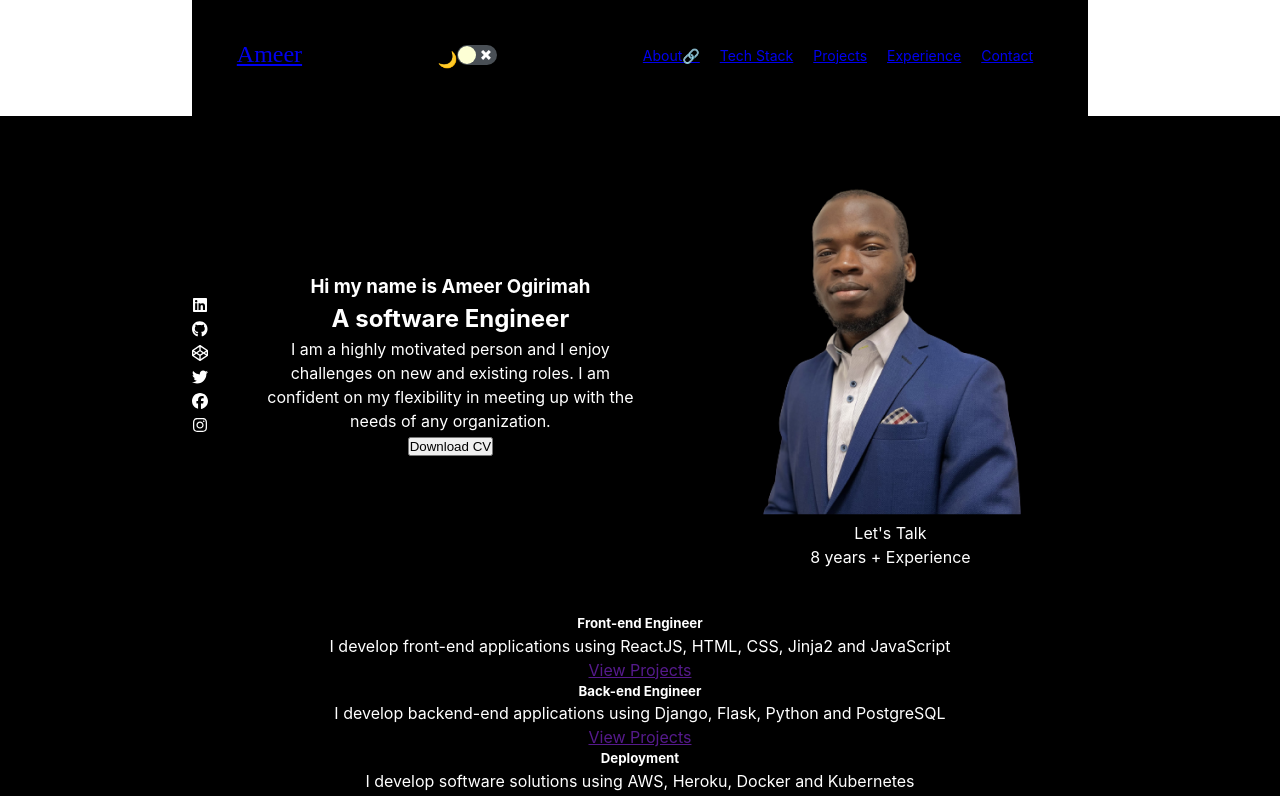
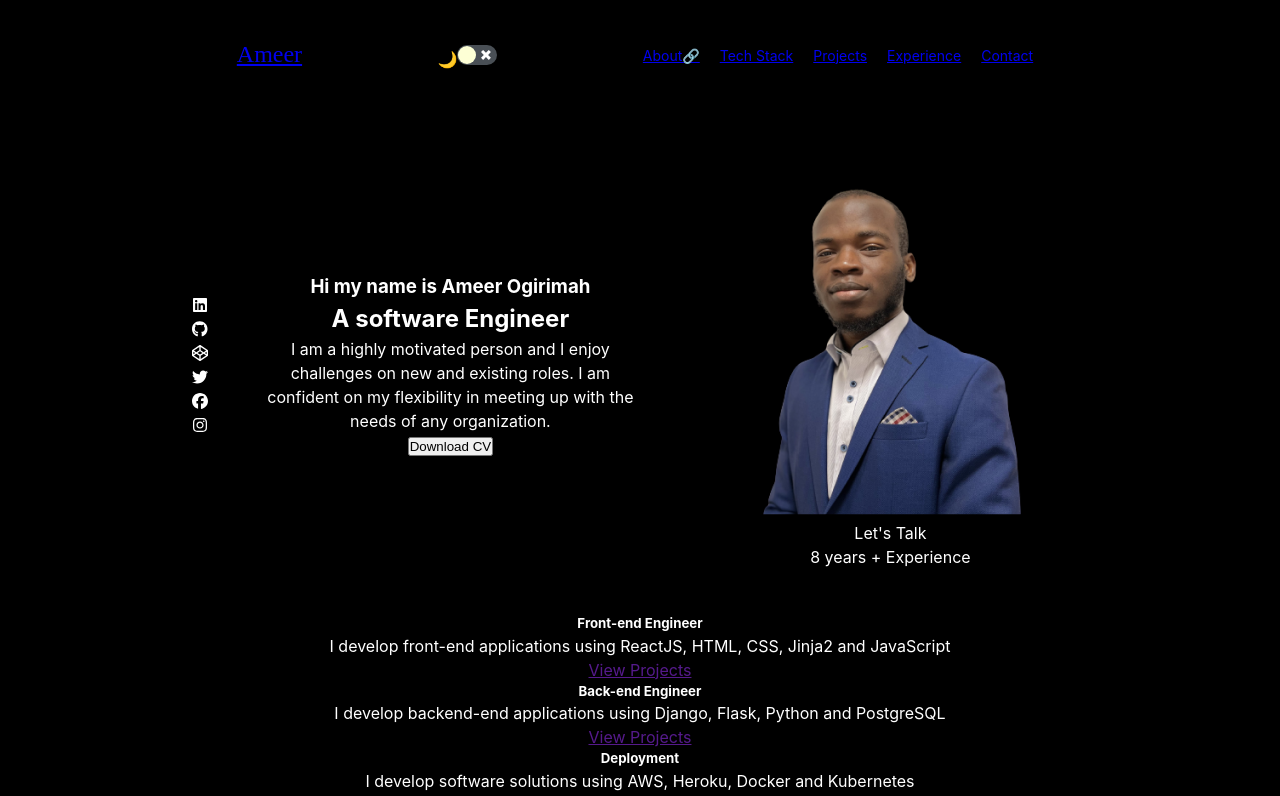
Before and after one commit to Ogirimah/potfolio, a React (Create React App) app in the folder new/: page / in a window 1280 px wide. Shown: the top 796 px of the page. Built offline with nearby package versions, Linux system fonts and the light colour scheme.

Commit message:
fix navbar background bug.

```diff
--- a/new/src/App.css
+++ b/new/src/App.css
@@ -14,6 +14,7 @@
     line-height: 1.5;
     color: var(--color-fg);
     background-color: var(--color-bg);
+    width: 100%;
 }
 
 .background {
--- a/new/src/components/Navbar.js
+++ b/new/src/components/Navbar.js
@@ -11,6 +11,7 @@ export default function Navbar() {
         toggleTheme
     } = useContext(ThemeContext);
     return (
+    <div className={styles.container} id={theme}>
     <header className={styles.heading} id={theme}>
         <h1>
         <a href='https://ogirimah.com'>Ameer</a>
@@ -37,5 +38,6 @@ export default function Navbar() {
             <li><a href='#contact'>Contact</a></li>
         </ul>
     </header>
+    </div>
   );
 }
--- a/new/src/styles/navbar.module.css
+++ b/new/src/styles/navbar.module.css
@@ -1,18 +1,25 @@
+.container {
 
-.heading {
-    display: flex;
-    justify-content: space-between;
+
     position: fixed;
     top: 0;
-    width: inherit;
+    left: 0;
+    width: 100%;
     height: 116px;
     background-color: #000;
     z-index: 100;
 }
+
+.heading {
+    width: 70%;
+    display: flex;
+    justify-content: space-between;
+    margin: 0 auto;
+}
 .heading h1 {
     padding: 4% 5%;
 
-    font-family: 'Poppins';
+    font-family: 'Poppins', 'sans-serif';
     font-style: normal;
     font-weight: 500;
     font-size: 24px;
```
